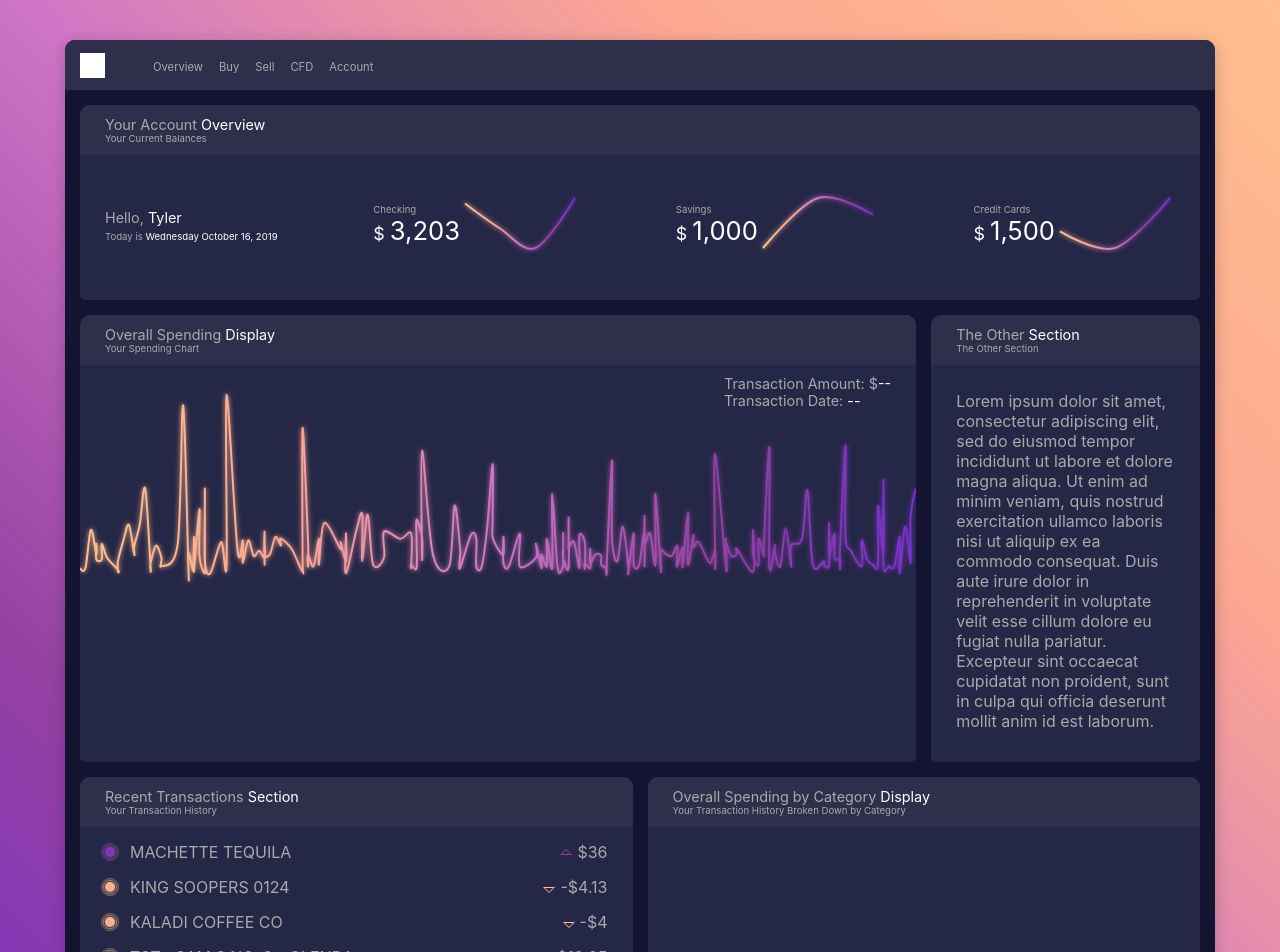
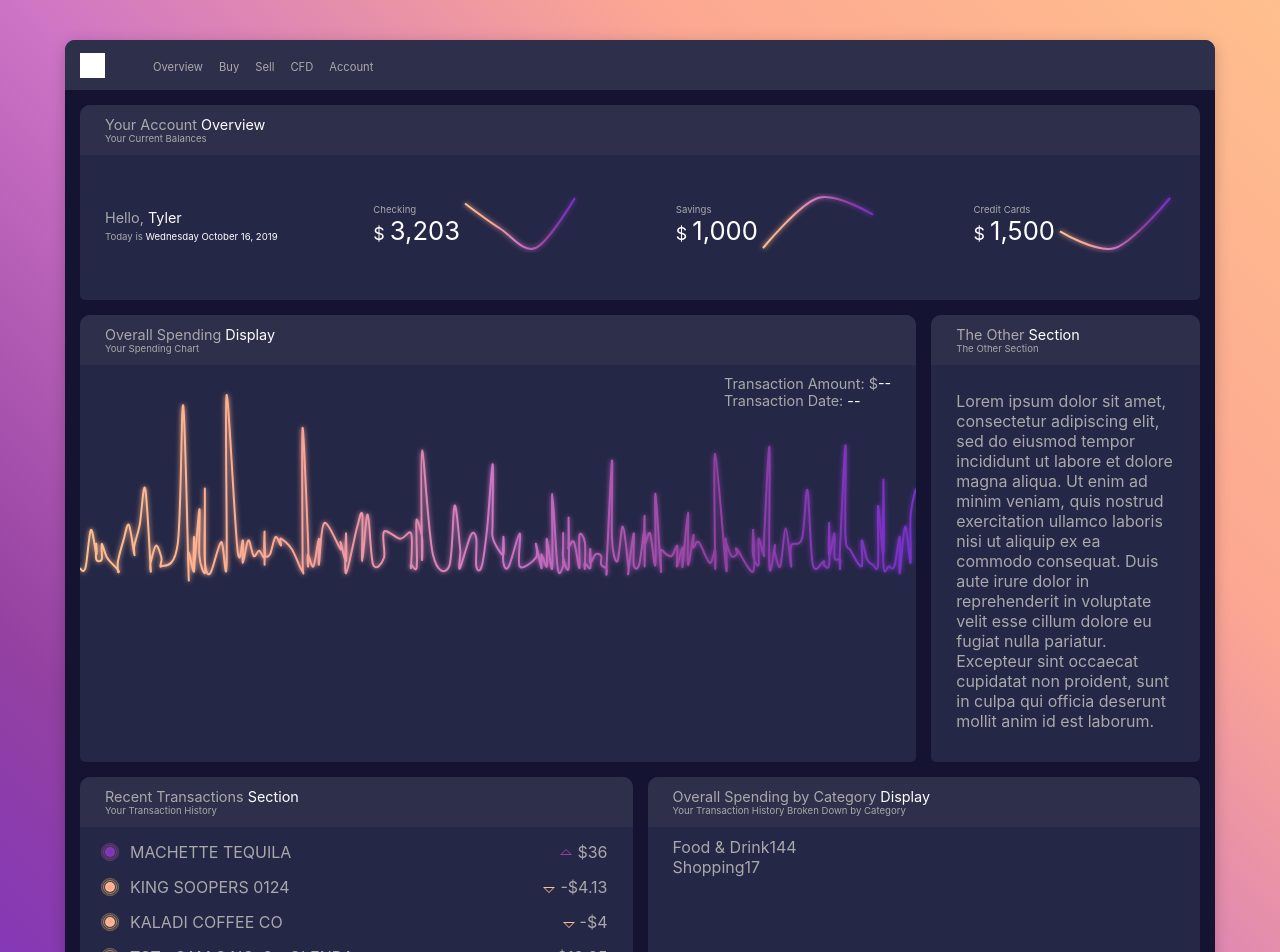
Before and after one commit to tywi6665/M3, a React (Create React App) app: page / in a window 1280 px wide. Shown: the top 952 px of the page. Built offline with nearby package versions, Linux system fonts and the light colour scheme.

Commit message:
trying to get category data to appear

```diff
--- a/src/App.js
+++ b/src/App.js
@@ -74,6 +74,7 @@ function App() {
           >
             <List
               section="recent"
+              key="recent"
             />
           </Container>
           <Container
@@ -83,6 +84,7 @@ function App() {
           >
             <List
               section="category"
+              key="category"
             />
           </Container>
         </MasterContainer>
--- a/src/Components/List.js
+++ b/src/Components/List.js
@@ -29,7 +29,7 @@ const List = ({ section }) => {
                 });
             });
             let result = categoryArr.reduce((acc, o) => (acc[o.category] = (acc[o.category] || 0) + 1, acc), {});
-            categories.push(result);
+            categories.push(Object.entries(result));
         };
         categoryFrequency(rawSpending);
         setTransactionCategories(categories);
@@ -45,7 +45,7 @@ const List = ({ section }) => {
                         recentTransactions.map((recentTransaction, i) => {
                             return (
                                 <ListItem
-                                    list="recent"
+                                    list={section}
                                     transactionName={recentTransaction.Description}
                                     transactionAmount={recentTransaction.Amount}
                                     key={i}
@@ -56,14 +56,14 @@ const List = ({ section }) => {
                     (!transactionCategories ? (
                         <p>Loading Your Transaction History</p>
                     ) : (
-                            Object.keys(transactionCategories[0]).forEach(key => {
-                                console.log(key, transactionCategories[0][key])
+                            transactionCategories.map((transactionCategory, j) => {
+                                console.log(transactionCategory)
                                 return (
                                     <ListItem
-                                        list="category"
-                                        transactionCategory={key}
-                                        categoryAmount={transactionCategories[0][key]}
-                                        key={key}
+                                        list={section}
+                                        transactionCategory={transactionCategory[0]}
+                                        categoryAmount={transactionCategory[1]}
+                                        key={j}
                                     />
                                 )
                             })
--- a/src/Components/ListItem.js
+++ b/src/Components/ListItem.js
@@ -4,15 +4,15 @@ const ListItem = ({ transactionName, transactionAmount, transactionCategory, cat
     return (
         <div className="list-item">
             {list === "recent" ? [
-                <>
+                (<>
                     <div className="item-name"><div className={transactionAmount < 0 ? "circle-down" : "circle-up"}></div>{transactionName}</div>
                     <div className="item-amount"><div className={transactionAmount < 0 ? "arrow-down" : "arrow-up"}></div>{transactionAmount < 0 ? transactionAmount.replace("-", "-$") : `$${transactionAmount}`}</div>
-                </>
+                </>)
             ] : [
-                    <>
+                    (<>
                         <div className="item-name">{transactionCategory}</div>
-                        <div className="item-amount">{categoryAmount < 0 ? categoryAmount.replace("-", "-$") : `$${categoryAmount}`}</div>
-                    </>
+                        <div className="item-amount">{categoryAmount}</div>
+                    </>)
                 ]}
 
         </div>
```
